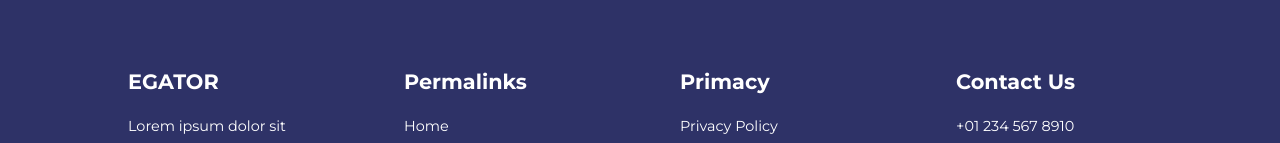
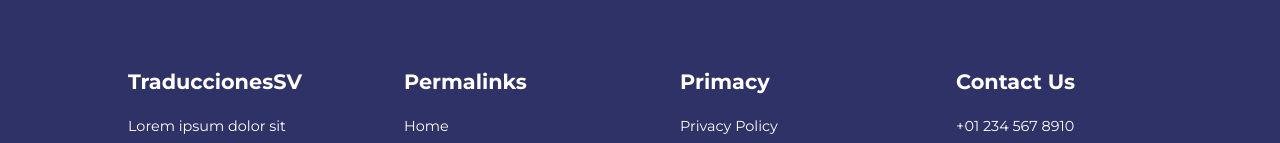
Before and after one commit to ChristianBarillas/webTraduccion, a plain HTML site: page index.html in a window 1280 px wide. Shown: the part 3733-3876 px from the top of the page. Drawn offline with nearby package versions, Linux system fonts and the light colour scheme.

Commit message:
updating information

```diff
--- a/index.html
+++ b/index.html
@@ -398,7 +398,7 @@
       <footer>
         <div class="container footer__container">
           <div class="footer__1">
-            <a href="index.html" class="footer__logo"><h4>EGATOR</h4></a>
+            <a href="index.html" class="footer__logo"><h4>TraduccionesSV</h4></a>
             <p>
               Lorem ipsum dolor sit amet consectetur adipisicing elit. Corporis ipsum nobis ratione.
             </p>
```
